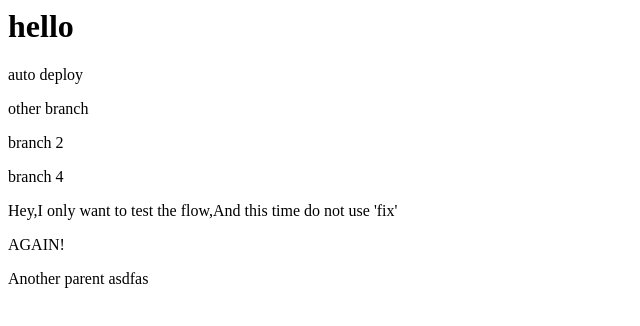
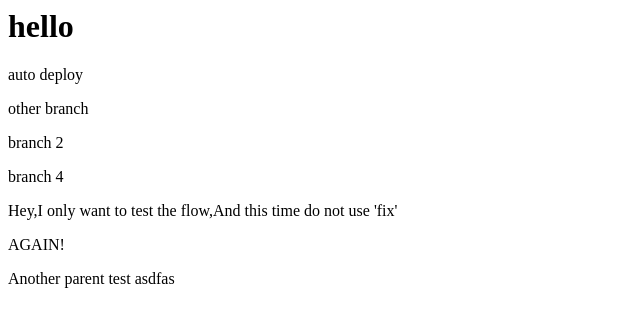
Before and after one commit to opsttan/my-site-github, a plain HTML site: page index.html in a window 1280 px wide. Shown: the full height of the page, 0-640 px from the left. Drawn offline with Linux system fonts and the light colour scheme.

Commit message:
テスト

```diff
--- a/index.html
+++ b/index.html
@@ -7,7 +7,7 @@
 <p>branch 4</p>
 <p>Hey,I only want to test the flow,And this time do not use 'fix'</p>
 <p>AGAIN!</p>
-<p>Another parent
+<p>Another parent test
 asdfas
 </p>
 
```
Also changed, not shown: aaa.txt (added).
